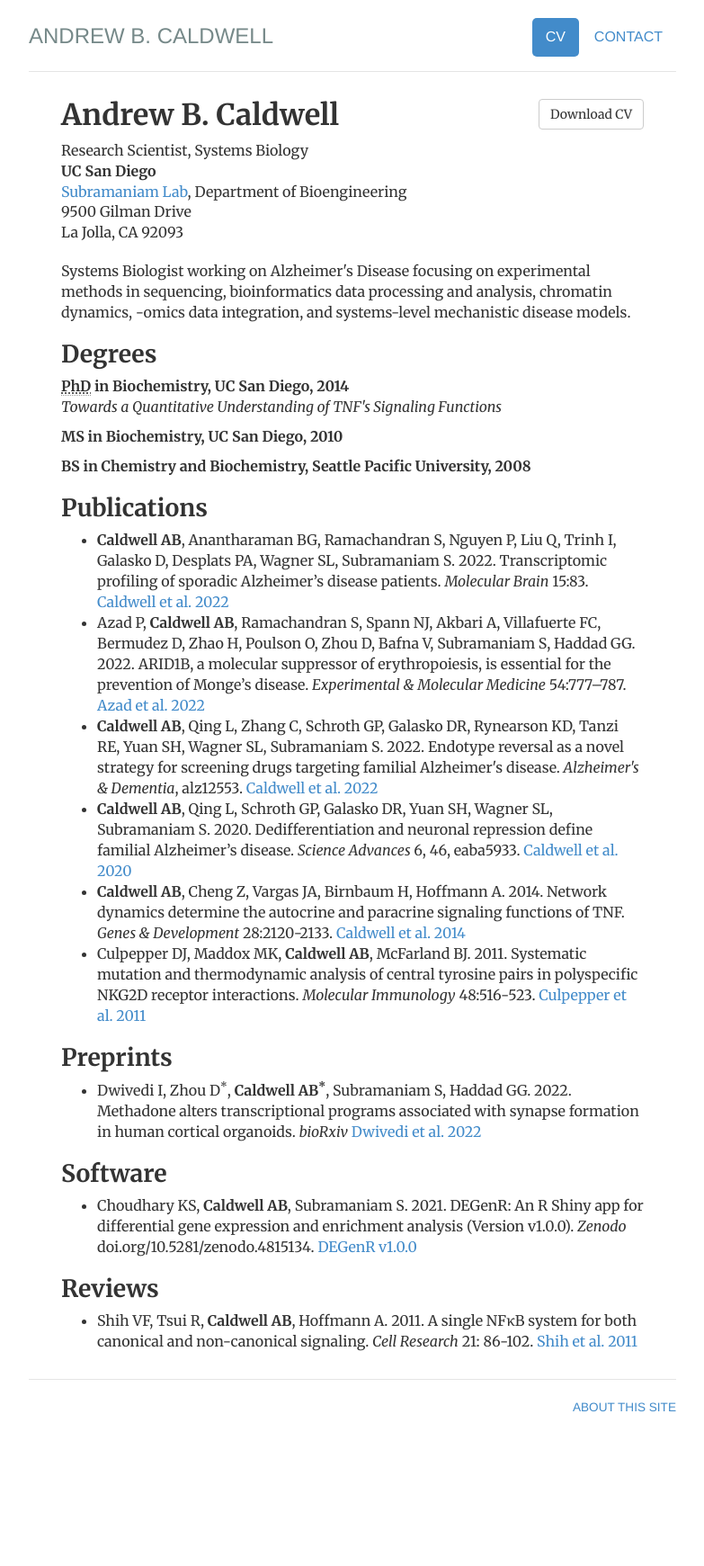
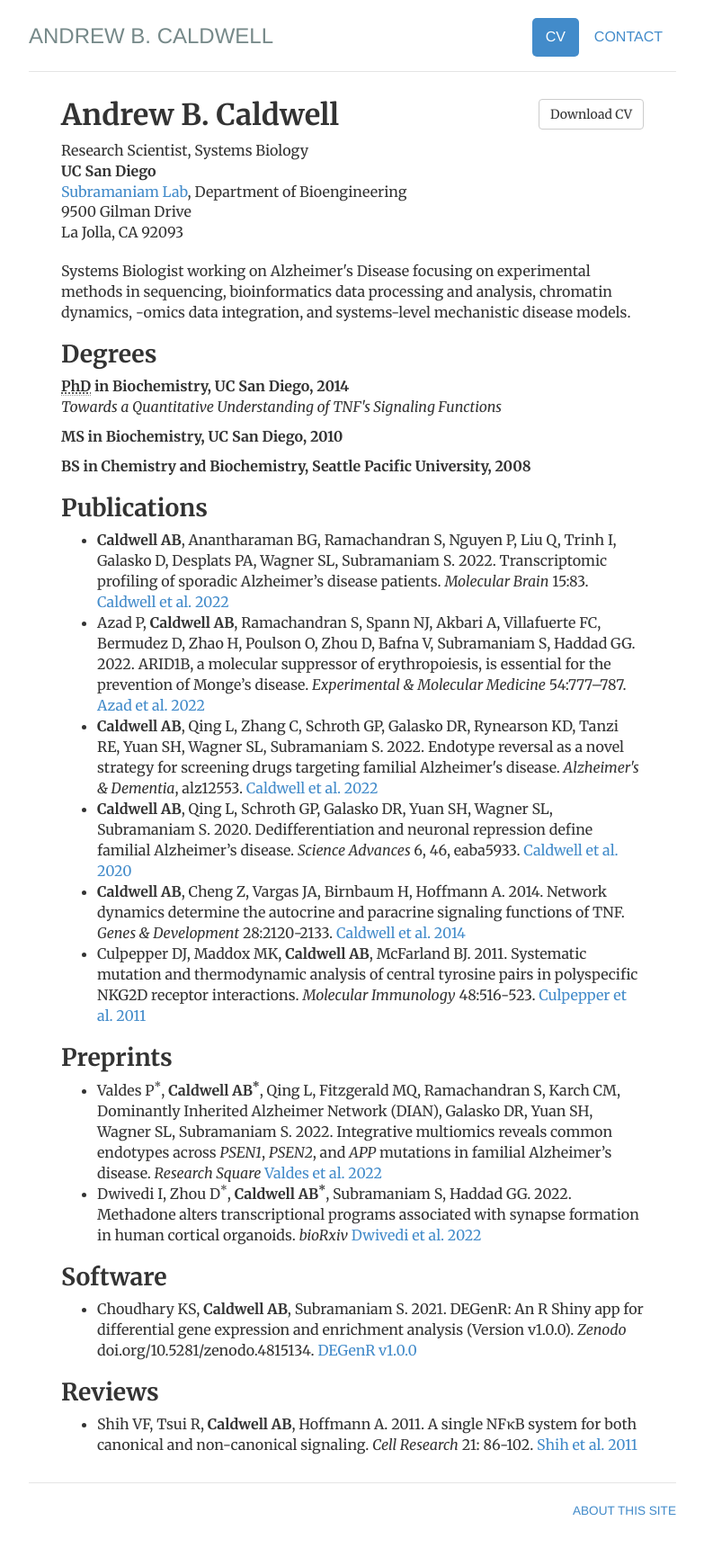
Before and after one commit to andrewbcaldwell/andrewbcaldwell.github.io, a Jekyll site: the page built from cv/index.html, in a window 1280 px wide. Shown: the whole page at 90% size, without its empty margins (248-1031 px from the left). Built offline with Jekyll 4.4.1, drawn with Linux system fonts in a browser that asks for light colours; before the commit the page ends 1626 px from its top, so only the background shows below that.

Commit message:
Update preprints

```diff
--- a/cv/index.html
+++ b/cv/index.html
@@ -42,6 +42,7 @@ description: Current CV for Andrew B. Caldwell.
                 		</ul>
 				<h2>Preprints</h2>
 				<ul>
+				<li>Valdes P<sup>*</sup>, <b>Caldwell AB<sup>*</sup></b>, Qing L, Fitzgerald MQ, Ramachandran S, Karch CM, Dominantly Inherited Alzheimer Network (DIAN), Galasko DR, Yuan SH, Wagner SL, Subramaniam S. 2022. Integrative multiomics reveals common endotypes across <i>PSEN1</i>, <i>PSEN2</i>, and <i>APP</i> mutations in familial Alzheimer’s disease. <i>Research Square</i> <a href="https://doi.org/10.21203/rs.3.rs-2356131/v1">Valdes et al. 2022</a></li>
 				<li>Dwivedi I, Zhou D<sup>*</sup>, <b>Caldwell AB<sup>*</sup></b>, Subramaniam S, Haddad GG. 2022. Methadone alters transcriptional programs associated with synapse formation in human cortical organoids. <i>bioRxiv</i> <a href="https://doi.org/10.1101/2022.11.04.515240">Dwivedi et al. 2022</a></li>
 				</ul>
 				<h2>Software</h2>
```
